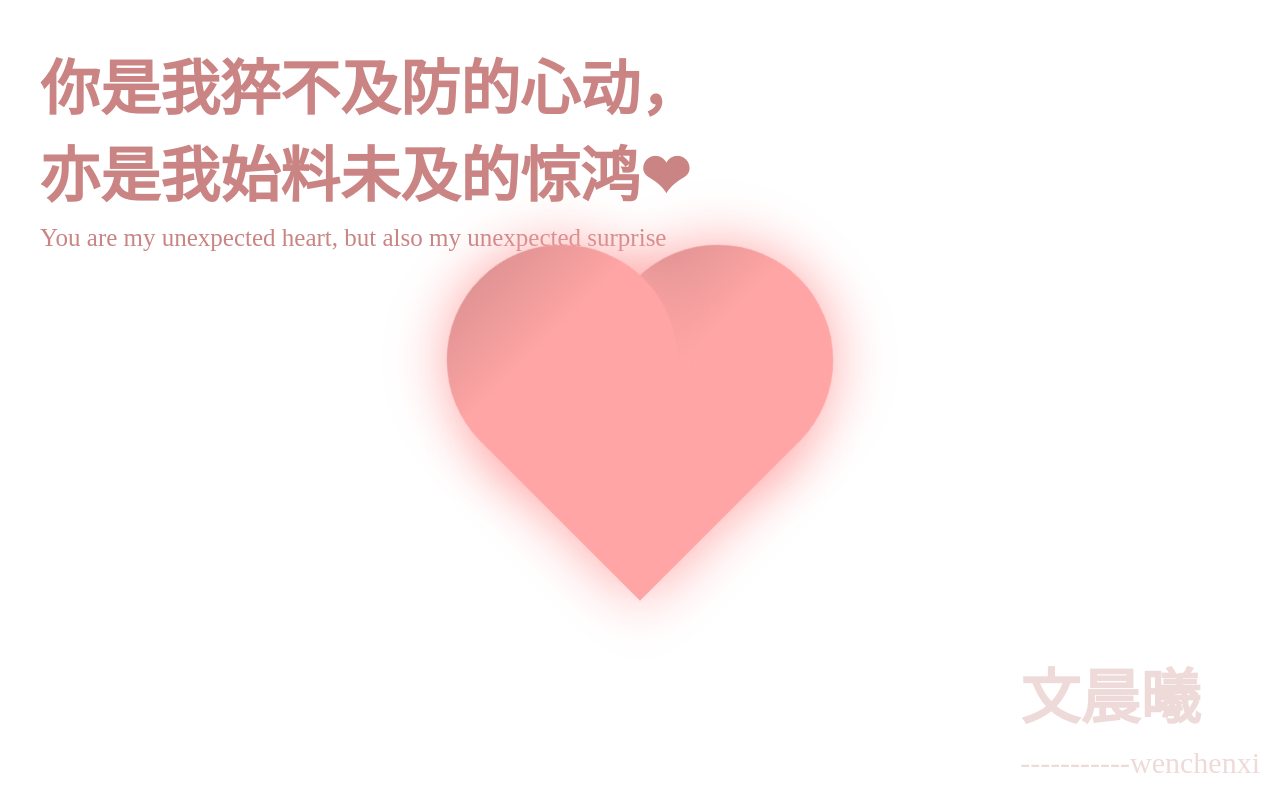
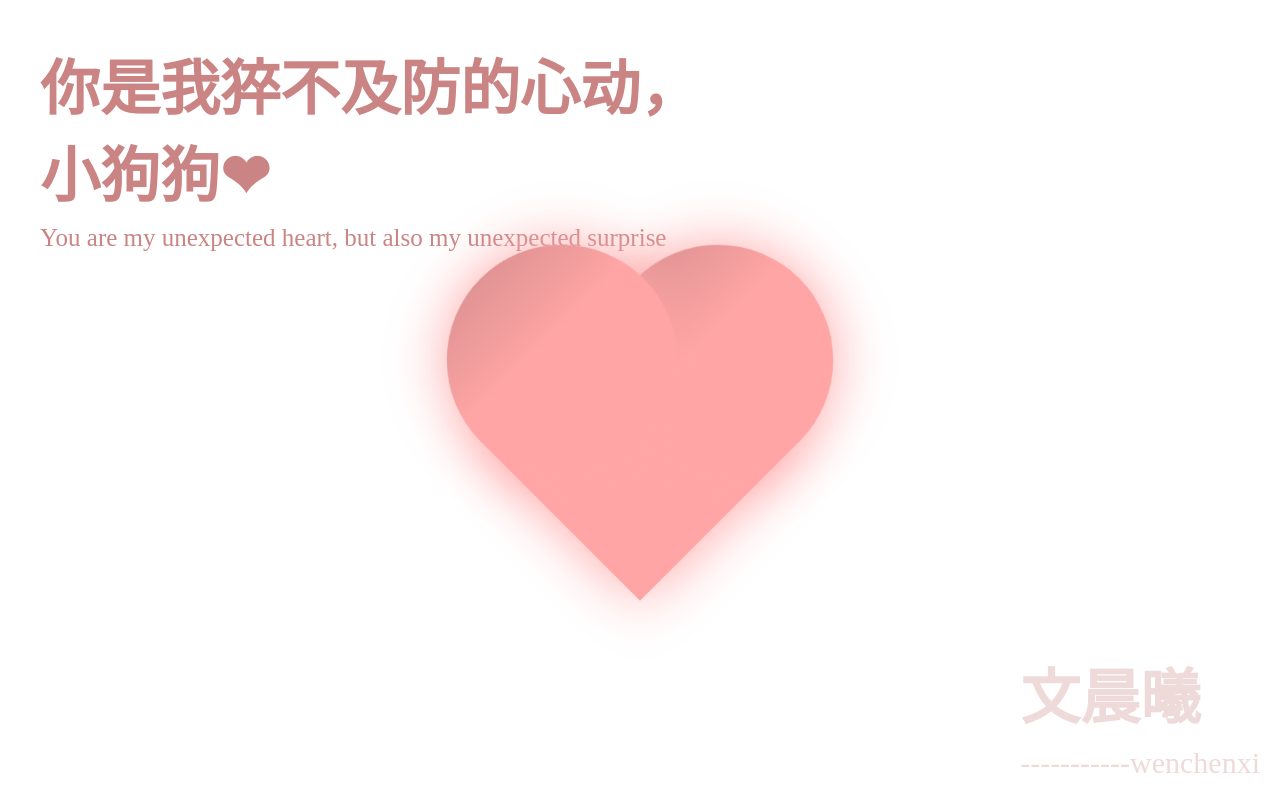
Before and after one commit to YangBear13/love, a plain HTML site: page pink.html in a window 1280 px wide. Drawn offline with Linux system fonts and the light colour scheme.

Commit message:
Update pink.html

```diff
--- a/pink.html
+++ b/pink.html
@@ -176,7 +176,7 @@
 	</head>
 	<body class="pink">
 		<div class="contentText">
-			<h1>你是我猝不及防的心动，<br>亦是我始料未及的惊鸿❤</h1>
+			<h1>你是我猝不及防的心动，<br>小狗狗❤</h1>
 			<p>You are my unexpected heart, but also my unexpected surprise </p>
 		</div>
 		<div class="chest">
```
